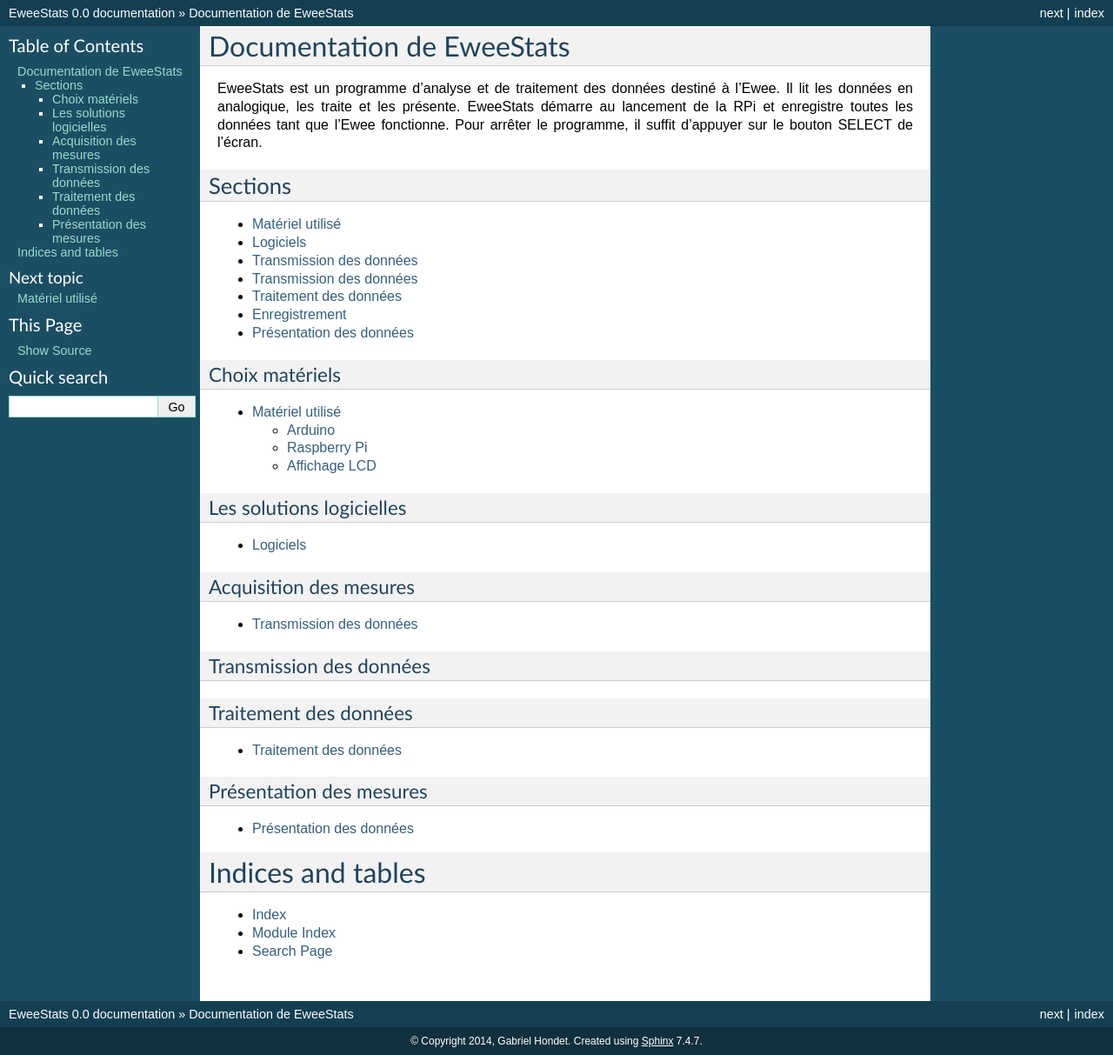
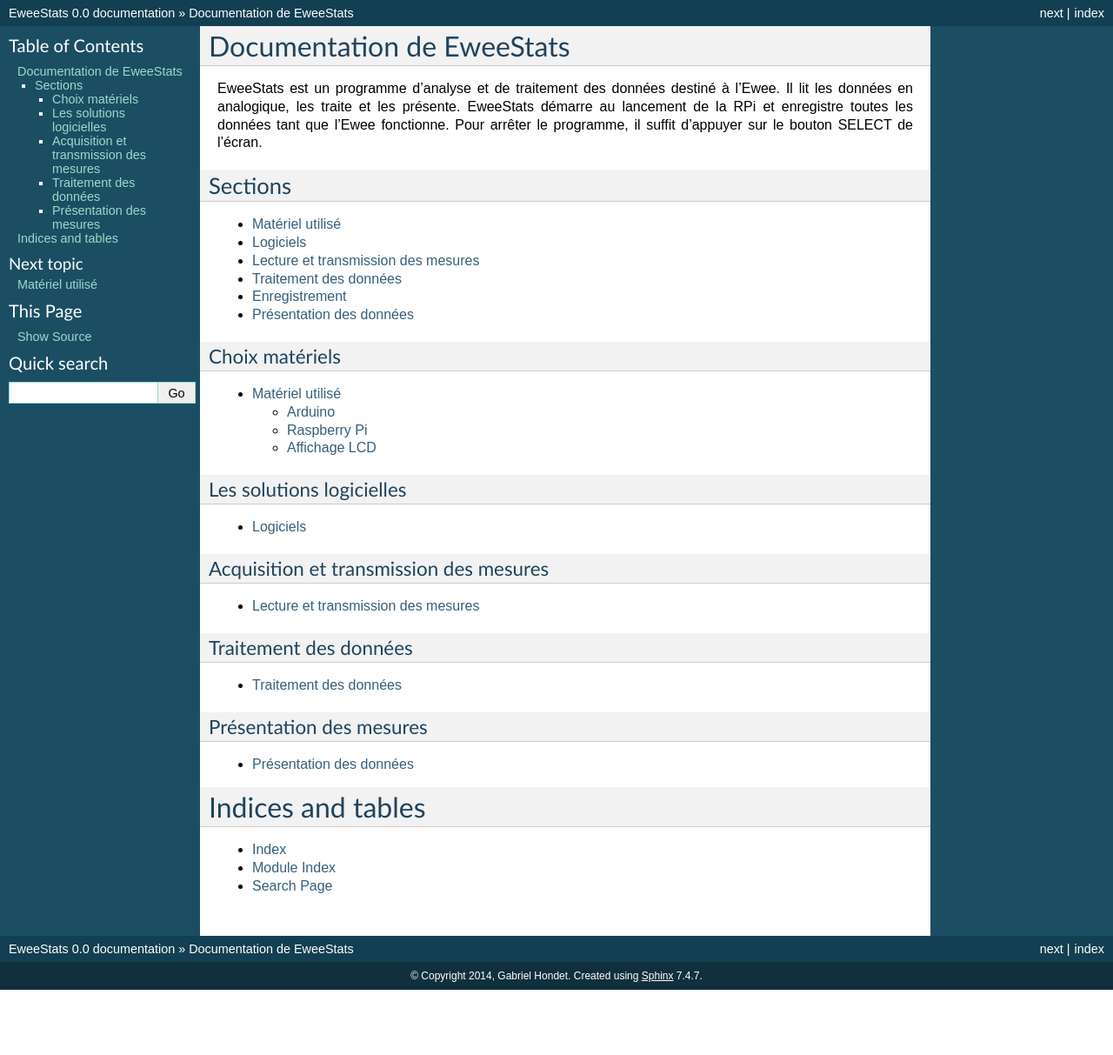
Before and after one commit to gabrielhdt/EweeStats, a Sphinx documentation site: the page built from doc/source/index.rst, in a window 1280 px wide. Shown: the whole page at 87% size. Built offline with Sphinx 7.4.7, drawn with Linux system fonts in a browser that asks for light colours; after the commit the page ends 1138 px from its top, so only the background shows below that.

Commit message:
doc : changé data_readin en data_reading_transmitting et logiciels fait
git-svn-id: https://cakeman-iv/svn/PI/EweeStats@53 5953bc4f-f46e-4619-b9d7-b8d55a22e21f

```diff
--- a/doc/source/data_reading.rst
+++ /dev/null
@@ -1,2 +0,0 @@
-Transmission des données
-========================
--- /dev/null
+++ b/doc/source/data_reading_transmitting.rst
@@ -0,0 +1,2 @@
+Lecture et transmission des mesures
+===================================
--- a/doc/source/data_transmitting.rst
+++ /dev/null
@@ -1,2 +0,0 @@
-Transmission des données
-------------------------
--- a/doc/source/index.rst
+++ b/doc/source/index.rst
@@ -38,18 +37,12 @@
 
     software
 
-Acquisition des mesures
-^^^^^^^^^^^^^^^^^^^^^^^
+Acquisition et transmission des mesures
+^^^^^^^^^^^^^^^^^^^^^^^^^^^^^^^^^^^^^^^^^^^
 .. toctree::
     :maxdepth: 2
 
-    data_reading
-
-Transmission des données
-^^^^^^^^^^^^^^^^^^^^^^^^
-.. toctree::
-    :maxdepth: 2
-    data_transmitting
+    data_reading_transmitting
 
 Traitement des données
 ^^^^^^^^^^^^^^^^^^^^^^
--- a/doc/source/software.rst
+++ b/doc/source/software.rst
@@ -1,2 +1,5 @@
 Logiciels
 =========
+L'objectif est de lire des données avec l'arduino, les envoyer à la Raspberry Pi qui les traite, puis les présente. Et enfin comment les diffuser.
+Le langage de programmation utilisé sur la Raspberry Pi devait pouvoir communiquer facilement avec l'arduino et être assez complet pour ensuite traiter et même les diffuser, permettant de tout mettre dans un seul programme.
+C'est pourquoi j'ai utilisé du python : la communication avec l'arduino était facile et les nombreuses librairies développées sur python permettent de faire à peu près tout ce que l'on veut.
```
Also changed, not shown: other parts of doc/source/index.rst (+1 -2 lines).
